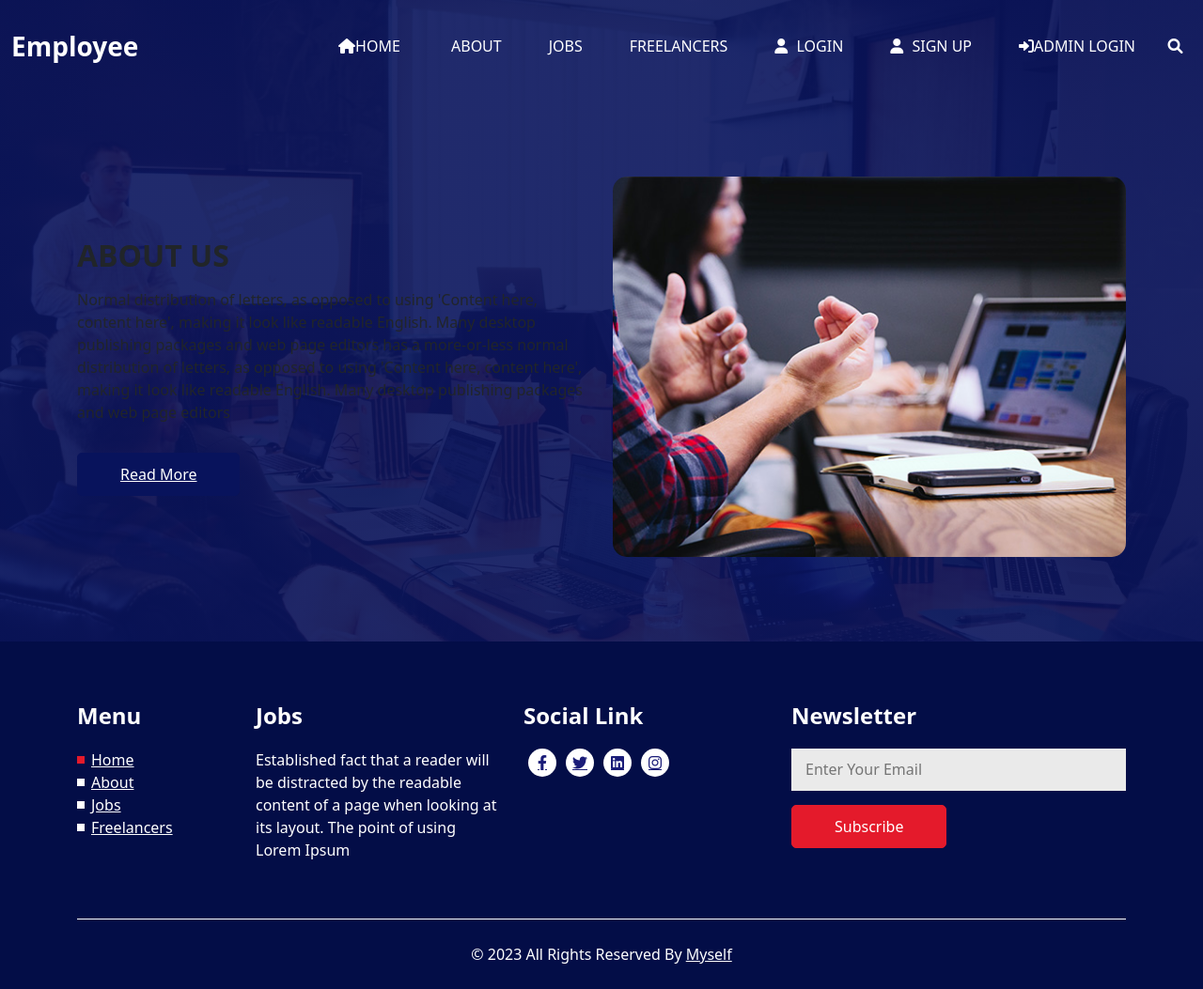
After one commit to Abhi-AD/employee_management_system, a Django app: page /about/ in a window 1280 px wide. The commit adds this page. Shown: the whole page at 94% size. Run offline with Django 4.2, Linux system fonts and the light colour scheme; some libraries are stand-ins or nearby versions.

```diff
--- a/employee/urls.py
+++ b/employee/urls.py
@@ -20,8 +20,8 @@ from employee_app.views import *
 
 urlpatterns = [
     path("admin/", admin.site.urls),
-    path("", index, name="index"),
-    path("registration/", registration, name="registration"),
+    path("", IndexView.as_view(), name="index"),
+    path("registration/", RegistrationView.as_view(), name="registration"),
     path("emp_login/", emp_login, name="emp_login"),
     path("emp_home/", emp_home, name="emp_home"),
     path("emp_profile/", emp_profile, name="emp_profile"),
@@ -38,6 +38,10 @@ urlpatterns = [
     path("emp_delete/<int:pk>/",emp_delete, name="emp_delete"),
     path("admin_emp_view_detail/<int:pk>/",admin_emp_view_detail, name="admin_emp_view_detail"),
 
+    # template website
+    path("about/", AboutView.as_view(), name="about")
+
+
 
 
 ]
--- a/employee_app/views.py
+++ b/employee_app/views.py
@@ -2,40 +2,53 @@ from django.shortcuts import render, redirect,get_object_or_404
 from .models import *
 from django.contrib.auth.models import User
 from django.contrib.auth import login, logout, authenticate
+from django.views import View
 
 
 # Create your views here.
 
 
-def index(request):
-    return render(request, "index.html")
+class IndexView(View):
+    def get(self, request):
+        return render(request, "index.html")
 
 
-def registration(request):
-    error = ""
-    if request.method == "POST":
-        firstname = request.POST["firstname"]
-        lastname = request.POST["lastname"]
-        empcode = request.POST["empcode"]
-        email = request.POST["email"]
-        password = request.POST["password"]
 
-        try:
-            user = User.objects.create_user(
-                first_name=firstname,
-                last_name=lastname,
-                username=email,
-                password=password,
-            )
-            EmployeeDetail.objects.create(user=user, empcode=empcode)
-            EmployeeExperience.objects.create(user=user)
-            EmployeeEducation.objects.create(user=user)
-            error = "no"
-        except:
-            error = "yes"
+class AboutView(View):
+    def get(self, request):
+        return render(request, "about.html")
 
-    return render(request, "registration.html", locals())
 
+class RegistrationView(View):
+    template_name = 'registration.html'
+
+    def get(self, request):
+        return render(request, self.template_name)
+
+    def post(self, request):
+        error = ""
+        if request.method == "POST":
+            firstname = request.POST.get("firstname")
+            lastname = request.POST.get("lastname")
+            empcode = request.POST.get("empcode")
+            email = request.POST.get("email")
+            password = request.POST.get("password")
+
+            try:
+                user = User.objects.create_user(
+                    first_name=firstname,
+                    last_name=lastname,
+                    username=email,
+                    password=password,
+                )
+                EmployeeDetail.objects.create(user=user, empcode=empcode)
+                EmployeeExperience.objects.create(user=user)
+                EmployeeEducation.objects.create(user=user)
+                error = "no"
+            except:
+                error = "yes"
+
+        return render(request, self.template_name, {'error': error})
 
 def emp_login(request):
     error = ""
--- /dev/null
+++ b/templates/about.html
@@ -0,0 +1,40 @@
+{% extends 'base.html' %}
+{% load static %}
+
+{% block content %}
+{% include 'header.html' %}
+ <!-- about section -->
+
+ <section class="about_section layout_padding ">
+  <div class="container">
+    <div class="row">
+      <div class="col-md-6">
+        <div class="detail-box ">
+          <div class="heading_container">
+            <h2>
+              About Us
+            </h2>
+          </div>
+          <p>
+            Normal distribution of letters, as opposed to using 'Content here, content here', making it look like
+            readable English. Many desktop publishing packages and web page editors has a more-or-less normal
+            distribution of letters, as opposed to using 'Content here, content here', making it look like readable
+            English. Many desktop publishing packages and web page editors
+          </p>
+          <a href="">
+            Read More
+          </a>
+        </div>
+      </div>
+      <div class="col-md-6">
+        <div class="img-box">
+          <img src="{% static 'jobs/images/about-img.jpg' %}" alt="">
+        </div>
+      </div>
+    </div>
+  </div>
+</section>
+
+<!-- end about section -->
+
+{% endblock content %}
--- a/templates/base.html
+++ b/templates/base.html
@@ -34,6 +34,8 @@
      <div class="hero_area">
           {% block content %}
           {% endblock content %}
+          {% include "home/info_section.html" %}
+     {% include "home/footer_section.html" %}
      </div>
      <script src="{% static 'js/bootstrap.bundle.min.js ' %}"></script>
      <!-- jQery -->
--- a/templates/header.html
+++ b/templates/header.html
@@ -1,5 +1,5 @@
     <!-- header section strats -->
-    <header class="header_section">
+  <header class="header_section">
      <div class="container-fluid">
        <nav class="navbar navbar-expand-lg custom_nav-container ">
          <a class="navbar-brand" href="index.html">
@@ -16,10 +16,10 @@
          <div class="collapse navbar-collapse" id="navbarSupportedContent">
            <ul class="navbar-nav  ml-auto">
              <li class="nav-item active">
-               <a class="nav-link" href="index.html">Home</a>
+               <a class="nav-link" href="/"><i class="fa fa-home" aria-hidden="true"></i>Home</a>
              </li>
              <li class="nav-item">
-               <a class="nav-link" href="about.html"> About</a>
+               <a class="nav-link" href="{% url 'about' %}"><i class="fa fa-about" aria-hidden="true"></i> About</a>
              </li>
              <li class="nav-item">
                <a class="nav-link" href="job.html">Jobs</a>
@@ -57,4 +57,5 @@
        </nav>
      </div>
    </header>
+
    <!-- end header section -->
--- a/templates/home/footer_section.html
+++ b/templates/home/footer_section.html
@@ -4,7 +4,7 @@
      <div class="container">
        <p>
          &copy; <span id="displayYear"></span> All Rights Reserved By
-         <a href="https://html.design/">Free Html Templates</a>
+         <a href="">Myself</a>
        </p>
      </div>
    </footer>
--- a/templates/home/info_section.html
+++ b/templates/home/info_section.html
@@ -47,22 +47,22 @@
              <div class="social_container">
                <div>
                  <a href="">
-                   <i class="fa fa-facebook" aria-hidden="true"></i>
+                  <i class="fa-brands fa-facebook-f"></i>
                  </a>
                </div>
                <div>
                  <a href="">
-                   <i class="fa fa-twitter" aria-hidden="true"></i>
+                  <i class="fa-brands fa-twitter"></i>
                  </a>
                </div>
                <div>
                  <a href="">
-                   <i class="fa fa-linkedin" aria-hidden="true"></i>
+                   <i class="fa-brands fa-linkedin" aria-hidden="true"></i>
                  </a>
                </div>
                <div>
                  <a href="">
-                   <i class="fa fa-instagram" aria-hidden="true"></i>
+                   <i class="fa-brands fa-instagram" aria-hidden="true"></i>
                  </a>
                </div>
              </div>
--- a/templates/index.html
+++ b/templates/index.html
@@ -8,8 +8,7 @@
      {% include "home/about_section.html" %}
      {% include "home/job_section.html" %}
      {% include "home/expert_section.html" %}
-     {% include "home/info_section.html" %}
-     {% include "home/footer_section.html" %}
+
  </main>
   <!-- footer section -->
 
```
